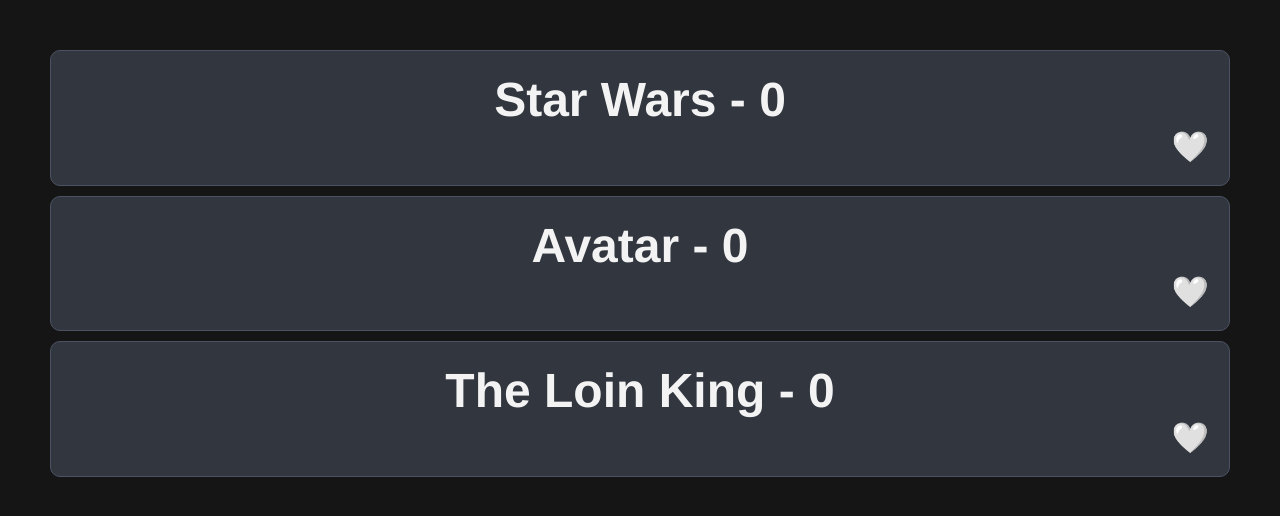
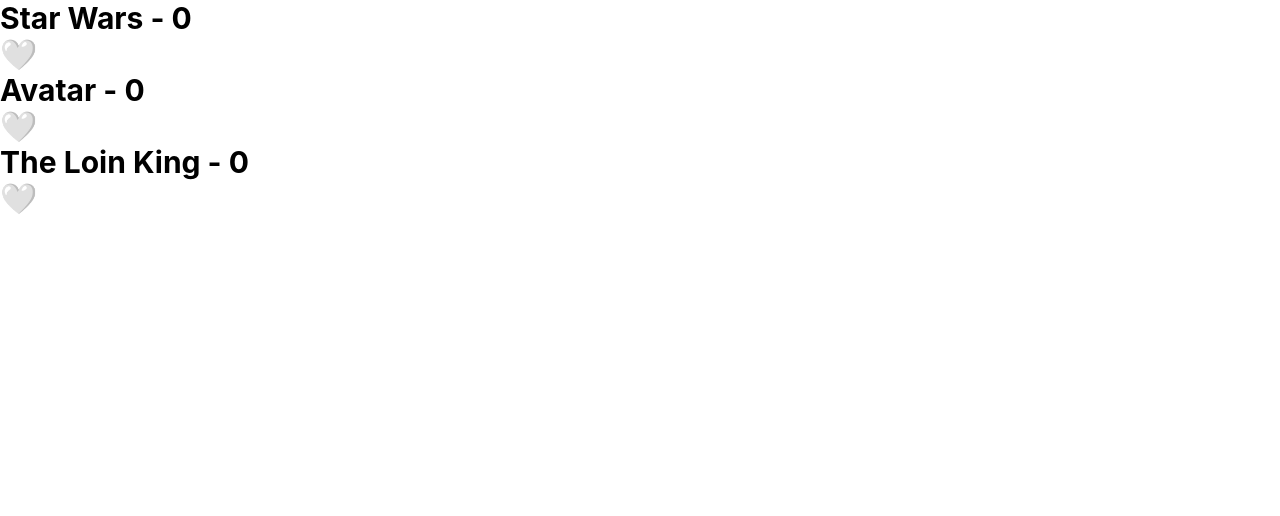
Before and after one commit to sherifmonir/good-story, a React (Vite) app in the folder first-clone/: page / in a window 1280 px wide. Shown: the top 516 px of the page. Built offline with nearby package versions, Linux system fonts and the light colour scheme.

Commit message:
feat: refactor CSS to integrate Tailwind and enhance component styles

```diff
--- a/first-clone/src/index.css
+++ b/first-clone/src/index.css
@@ -5,39 +5,262 @@
   margin: 0;
   padding: 0;
 }
-body {
-  padding: 40px;
-  background-color: #151515;
-  font-family: "Franklin Gothic Medium", Arial;
-}
-h2 {
-  color: #f3f3f3;
-  text-align: center;
-  font-size: 48px;
+
+
+/*@layer base {
+  code {
+    @apply font-mono text-sm bg-zinc-900 text-orange-400 p-1;
+  }
+
+  h1 {
+    @apply text-3xl font-bold text-zinc-50;
+  }
+
+  h2 {
+    @apply text-2xl font-semibold text-zinc-50;
+  }
+
+  main {
+    @apply mx-auto max-w-3xl ring-1 bg-zinc-900 ring-zinc-300/20 xl:max-w-5xl min-h-screen p-10;
+  }
+
+  a {
+    @apply text-indigo-400 hover:text-indigo-500;
+  }
+
+  button {
+    @apply bg-slate-500 hover:bg-slate-600 text-zinc-50 px-4 py-2 rounded-md;
+  }
+
+  pre {
+    @apply font-mono text-sm bg-zinc-900 text-zinc-50 p-4;
+  }
 }
 
-.card-container {
-  display: flex;
-  flex-wrap: wrap;
-  justify-content: center;
-  max-width: 1024px;
-  margin: 0 auto;
+@layer components {
+  /* Render Props Pattern */
+ /* .currency-card {
+    @apply bg-black text-gray-500 p-4 rounded-md shadow-md my-4;
+  }
+
+  .currency-card p:first-child {
+    @apply text-sm !mb-1;
+  }
+
+  .currency-card p:last-child {
+    @apply text-4xl text-indigo-500 font-bold;
+  }
+
+  .currency-container {
+    @apply p-6 bg-black-100 text-white rounded-xl shadow-lg max-w-lg mt-10;
+  }
+
+  .currency-container p:first-child {
+    @apply mb-3 text-gray-500;
+  }
+
+  .currency-container input {
+    @apply p-2 mb-4 text-lg border-none block w-full px-3 py-2 bg-gray-700 border outline-none ring-1 rounded-md text-white focus:ring-indigo-500 focus:border-indigo-500;
+  }
+
+  /* Portal Pattern */
+  /*
+  .portal-btn {
+    @apply bg-indigo-500 hover:bg-indigo-700 text-white font-bold py-2 px-4 rounded mt-10;
+  }
+
+  .portal {
+    @apply fixed inset-0 bg-gray-700 bg-opacity-50 flex justify-center items-center;
+  }
+
+  .portal div {
+    @apply bg-black rounded-lg shadow-lg w-96 p-6;
+  }
+
+  .portal h2 {
+    @apply text-2xl font-semibold mb-4;
+  }
+
+  .portal p {
+    @apply text-gray-300 mb-6;
+  }
+
+  .portal button {
+    @apply bg-red-500 hover:bg-red-700 text-white font-bold py-2 px-4 rounded;
+  }
+*/
+  /* Composition Pattern */
+  /*
+  .form {
+    @apply space-y-5 mt-10;
+  }
+
+  .form-item {
+    @apply space-y-2;
+  }
+
+  .form-label {
+    @apply block text-sm font-medium text-gray-300;
+  }
+
+  .form-input {
+    @apply block w-full px-3 py-2 bg-gray-700 border outline-none ring-1 rounded-md text-white focus:ring-indigo-500 focus:border-indigo-500;
+  }
+
+  .form-message {
+    @apply text-red-500 text-sm mt-1;
+  }
+
+  .form button {
+    @apply w-full bg-indigo-500 text-white py-2 px-4 rounded-md hover:bg-indigo-600;
+  }
+*/
+  /* Compound Pattern */
+  /*
+  .compound {
+    @apply my-10;
+  }
+
+  .tabs-list {
+    @apply flex border-b border-gray-700;
+  }
+
+  .tab {
+    @apply px-4 py-2 rounded-none text-sm font-medium text-white transition-colors bg-black-100 hover:bg-black-200 focus:bg-black-200 focus:outline-none;
+  }
+
+  .tab-active {
+    @apply border-b-2 border-indigo-500 text-white;
+  }
+
+  .tab-inactive {
+    @apply hover:text-gray-200;
+  }
+
+  .tab-panels {
+    @apply mt-4 p-4 bg-black-200 rounded-lg text-gray-300;
+  }
+*/
+  /* Composition Card Exercise */
+  /*
+  .card {
+    @apply bg-black-100 text-white rounded-lg shadow-lg p-7 w-fit;
+  }
+
+  .card-header {
+    @apply flex items-start justify-between;
+
+    img {
+      @apply size-20 object-cover rounded-md;
+    }
+  }
+
+  .card-badge {
+    @apply bg-indigo-500 text-white px-2 py-1 rounded-md text-sm;
+  }
+
+  .card-body {
+    @apply mt-4;
+
+    h3 {
+      @apply text-lg font-bold;
+    }
+
+    p {
+      @apply text-sm text-gray-400;
+    }
+  }
+
+  .card-price {
+    @apply mt-2 text-2xl font-bold text-green-500;
+  }
+
+  .card-footer {
+    @apply flex gap-5 mt-4;
+  }
+*/
+  /* Compound Dropdown Exercise */
+  /*
+  .dropdown {
+    @apply relative inline-block;
+  }
+
+  .dropdown-trigger {
+    @apply px-3 py-1.5 rounded;
+  }
+
+  .dropdown-menu {
+    @apply absolute right-0 mt-2 w-48 bg-black-100 text-white rounded-lg shadow-lg;
+
+    li {
+      @apply px-4 py-2 hover:bg-black-200;
+    }
+  }
+*/
+  /* Portal Toast Exercise */
+  /*
+  .toast {
+    @apply fixed top-4 right-4 bg-black-100 flex flex-col gap-3;
+  }
+
+  .toast-message {
+    @apply text-white px-7 py-2 rounded-lg shadow-lg;
+
+    &.success {
+      @apply bg-green-500;
+
+      &::before {
+        @apply content-['✅'] mr-2;
+      }
+    }
+
+    &.error {
+      @apply bg-red-500;
+
+      &::before {
+        @apply content-['❌'] mr-2;
+      }
+    }
+
+    &.warning {
+      @apply bg-yellow-500;
+
+      &::before {
+        @apply content-['⚠️'] mr-2;
+      }
+    }
+  }*/
+
+  /* Render Props Table Exercise */
+  /*
+  table {
+    @apply w-full border border-gray-700 text-white;
+
+    thead {
+      @apply bg-gray-800;
+    }
+
+    th {
+      @apply p-2 text-left border-b border-gray-700;
+    }
+
+    td {
+      @apply p-2 border-b border-gray-700;
+    }
+
+    tr {
+      @apply hover:bg-gray-800;
+    }
+  }
 }
 
-.card{
-  border: 1px solid #4b5362;
-  padding: 20px;
-  margin: 10px;
-  background-color: #31363f;
-  border-radius: 10px;
-  min-height: 100px;
+@layer utilities {
+  .container {
+    @apply mx-auto max-w-3xl ring-1 bg-zinc-900 ring-zinc-300/20 xl:max-w-5xl min-h-screen p-10;
+  }
+
+  .spinner {
+    @apply my-5 animate-spin inline-block size-5 border-2 border-current border-t-transparent text-indigo-600 rounded-full;
+  }
 }
-
-button {
-  border: none;
-  font-size: 30px;
-  background-color: transparent;
-  width: 100%;
-  text-align: right;
-  cursor: pointer;
-}
+*/
```
